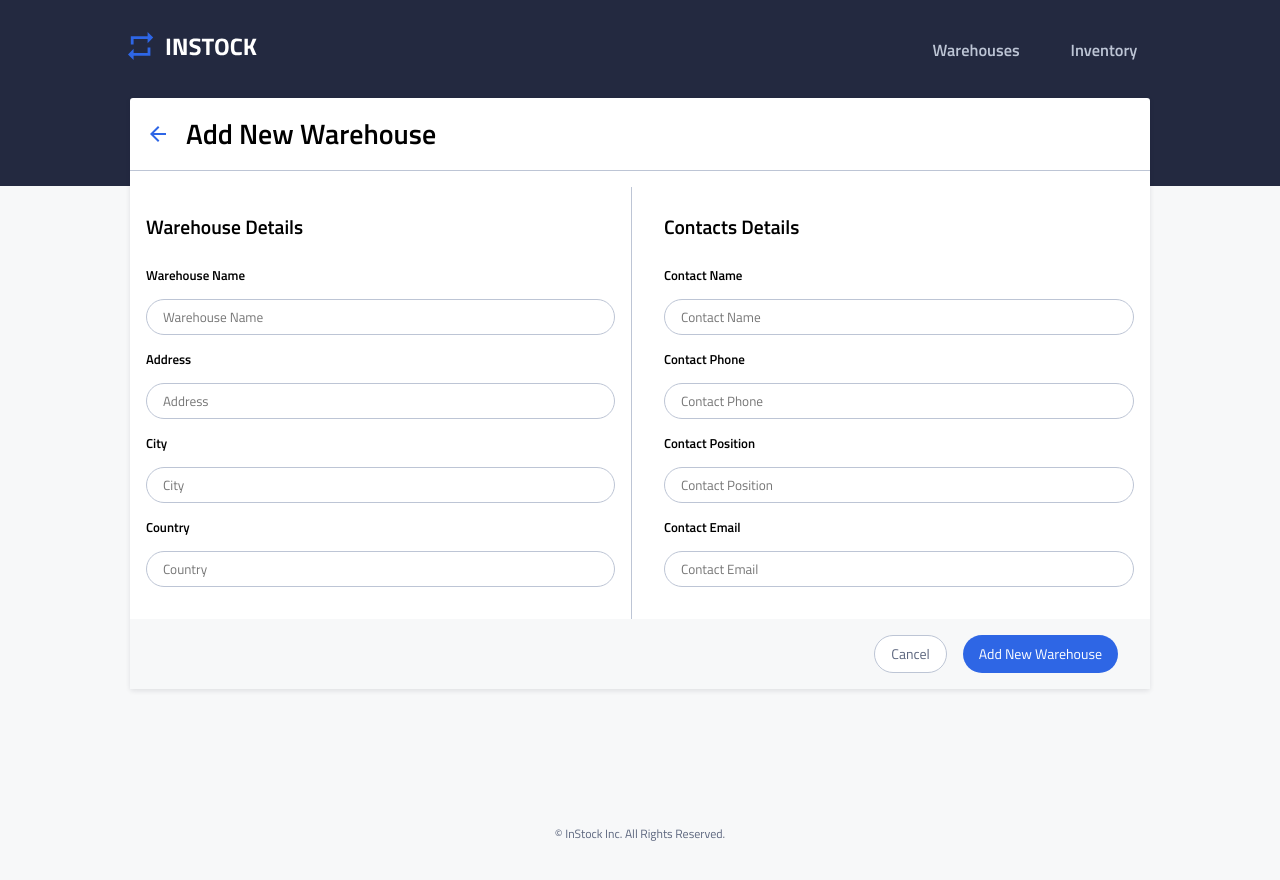
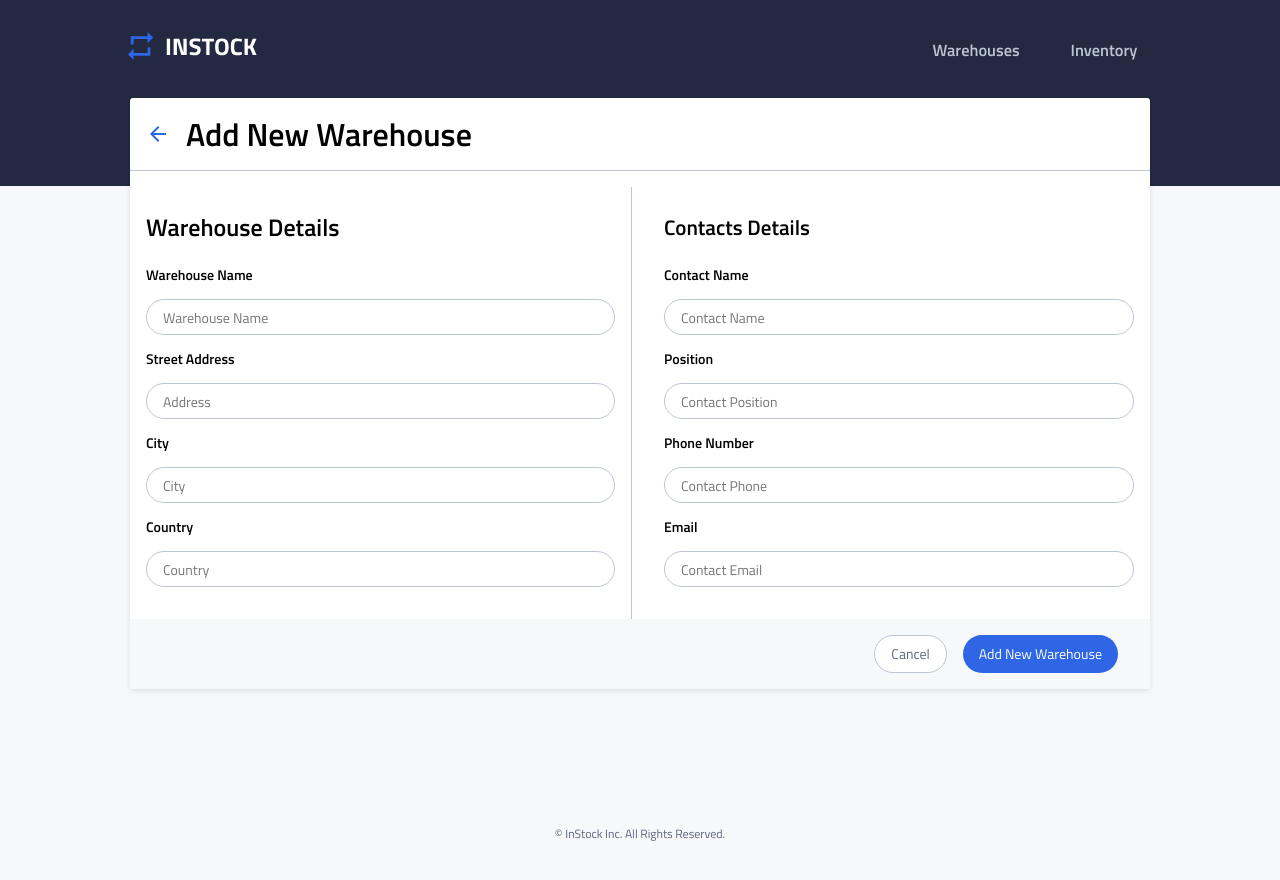
Before and after one commit to reymaa19/InStock-client, a React (Vite) app: page /warehouse/add in a window 1280 px wide. Shown: the top 880 px of the page. Built offline with nearby package versions, Linux system fonts and the light colour scheme; no server answers; the HTML template or start-up script is replaced by a standard one.

Commit message:
Delete redundant scss styles by reusing them in similar components

```diff
--- a/package.json
+++ b/package.json
@@ -14,7 +14,8 @@
     "react-dom": "^18.3.1",
     "react-modal": "^3.16.1",
     "react-router-dom": "^6.26.2",
-    "sass": "^1.79.4"
+    "sass": "^1.79.4",
+    "validator": "^13.12.0"
   },
   "devDependencies": {
     "@types/react": "^18.3.3",
--- a/src/components/AddNewWarehouse/AddNewWarehouse.jsx
+++ b/src/components/AddNewWarehouse/AddNewWarehouse.jsx
@@ -147,7 +147,7 @@ const AddNewWarehouse = () => {
               )}
 
               <label htmlFor="address" className="details__address-label">
-                Address
+                Street Address
               </label>
               <input
                 type="text"
@@ -248,12 +248,39 @@ const AddNewWarehouse = () => {
                   {errors.contact_name}
                 </span>
               )}
+              <label
+                htmlFor="contact_position"
+                className="details__contacts-label"
+              >
+                Position
+              </label>
+              <input
+                type="text"
+                id="contact_position"
+                name="contact_position"
+                placeholder="Contact Position"
+                className={`details__contacts-input ${
+                  errors.contact_position ? "error" : ""
+                }`}
+                value={formData.contact_position}
+                onChange={handleChange}
+              />
+              {errors.contact_position && (
+                <span className="details__error">
+                  <img
+                    src={errorIcon}
+                    alt="Warning Icon"
+                    className="details__error-icon"
+                  />
+                  {errors.contact_position}
+                </span>
+              )}
 
               <label
                 htmlFor="contact_phone"
                 className="details__contacts-label"
               >
-                Contact Phone
+                Phone Number
               </label>
               <input
                 type="text"
@@ -278,38 +305,10 @@ const AddNewWarehouse = () => {
               )}
 
               <label
-                htmlFor="contact_position"
-                className="details__contacts-label"
-              >
-                Contact Position
-              </label>
-              <input
-                type="text"
-                id="contact_position"
-                name="contact_position"
-                placeholder="Contact Position"
-                className={`details__contacts-input ${
-                  errors.contact_position ? "error" : ""
-                }`}
-                value={formData.contact_position}
-                onChange={handleChange}
-              />
-              {errors.contact_position && (
-                <span className="details__error">
-                  <img
-                    src={errorIcon}
-                    alt="Warning Icon"
-                    className="details__error-icon"
-                  />
-                  {errors.contact_position}
-                </span>
-              )}
-
-              <label
                 htmlFor="contact_email"
                 className="details__contacts-label"
               >
-                Contact Email
+                Email
               </label>
               <input
                 type="email"
--- a/src/components/AddNewWarehouse/AddNewWarehouse.scss
+++ b/src/components/AddNewWarehouse/AddNewWarehouse.scss
@@ -19,6 +19,7 @@
     font-size: $m-h1-text-size;
     line-height: $m-h1-line-height;
     @include tablet {
+      font-size: $h1-text-size;
       line-height: $h1-line-height;
     }
   }
@@ -29,12 +30,16 @@
     line-height: $m-h2-line-height;
     &__container {
       @include tablet {
+        font-size: $h1-text-size;
+        line-height: $h1-line-height;
         padding-top: 1rem;
         display: flex;
         flex-direction: row;
         width: 100%;
       }
       @include desktop {
+        font-size: $h1-text-size;
+        line-height: $h1-line-height;
         padding-top: 1rem;
         display: flex;
         flex-direction: row;
@@ -53,7 +58,7 @@
       }
     }
 
-    &__address {
+    &__address,&__contacts {
       display: flex;
       flex-direction: column;
       border-bottom: 0.06125rem solid $Cloud;
@@ -65,19 +70,29 @@
       @include tablet {
         width: 50%;
         border-bottom: none;
-        border-right: 0.06125rem solid $Cloud;
+        font-size: $p2-text-size;
+
       }
       @include desktop {
         width: 50%;
         border-bottom: none;
-        border-right: 0.06125rem solid $Cloud;
+        font-size: $p2-text-size;
       }
       &-name {
         font-weight: $font-weight-semi-bold600;
+        @include tablet{
+          font-size: $h2-text-size;
+
+        }
       }
 
       &-label {
         font-weight: $font-weight-semi-bold600;
+        font-size: $m-h3-text-size;
+        @include tablet{
+          font-size: $h3-text-size;
+        }
+
       }
       &-input {
         border-radius: 1.25rem;
@@ -86,53 +101,20 @@
         padding-right: 1rem;
         border: 0.0625rem solid $Cloud;
         font-family: $primary-font;
+        font-size: $m-h3-text-size;
         &.error {
           border-color: $Red;
         }
-      }
-    }
-    &__contacts {
-      display: flex;
-      flex-direction: column;
-      line-height: 3rem;
-      font-size: $m-p2-text-size;
-      padding: 1rem;
-      padding-bottom: 2rem;
-
-      @include tablet {
-        width: 50%;
-        border-bottom: none;
-      }
-      @include desktop {
-        width: 50%;
-        border-bottom: none;
-      }
-
-      &-title {
-        font-weight: $font-weight-semi-bold600;
-      }
-      &-name {
-        font-weight: $font-weight-semi-bold600;
-      }
-
-      &-label {
-        font-weight: $font-weight-semi-bold600;
-      }
-      &-input {
-        border-radius: 1.25rem;
-        height: 2.25rem;
-        padding: 1rem;
-        border-color: $Cloud;
-        padding-left: 1rem;
-        padding-right: 1rem;
-        border: 0.0625rem solid $Cloud;
-        font-family: $primary-font;
-        &.error {
-          border-color: $Red;
+        @include tablet{
+          font-size: $h3-text-size;
         }
       }
     }
-
+    &__address{
+      @include tablet{
+      border-right: 0.06125rem solid $Cloud;
+    }
+    }
     &__button-container {
       @include flex-container;
       gap: 1rem;
--- a/src/services/warehouse-api.js
+++ b/src/services/warehouse-api.js
@@ -40,8 +40,6 @@ export async function getSingleWarehouse(id) {
 export async function addWarehouse(warehouseData) {
   try {
     const url = `${BASE_URL}/warehouses`;
-    console.log("Sending data:", warehouseData);
-
     const response = await axios.post(url, warehouseData);
 
     return response.data;
```
Also changed, not shown: 1 other file (tests, documents, lock files or other folders).
